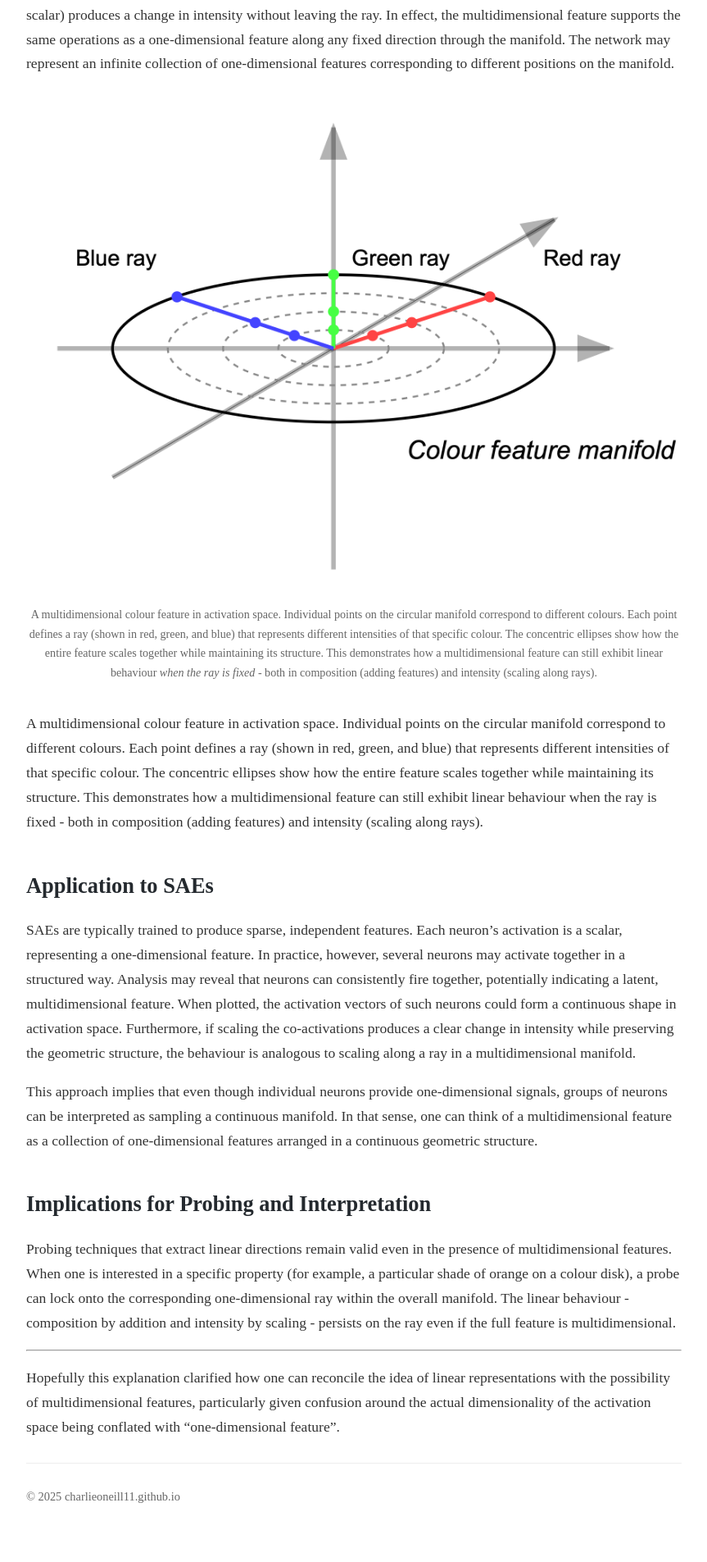
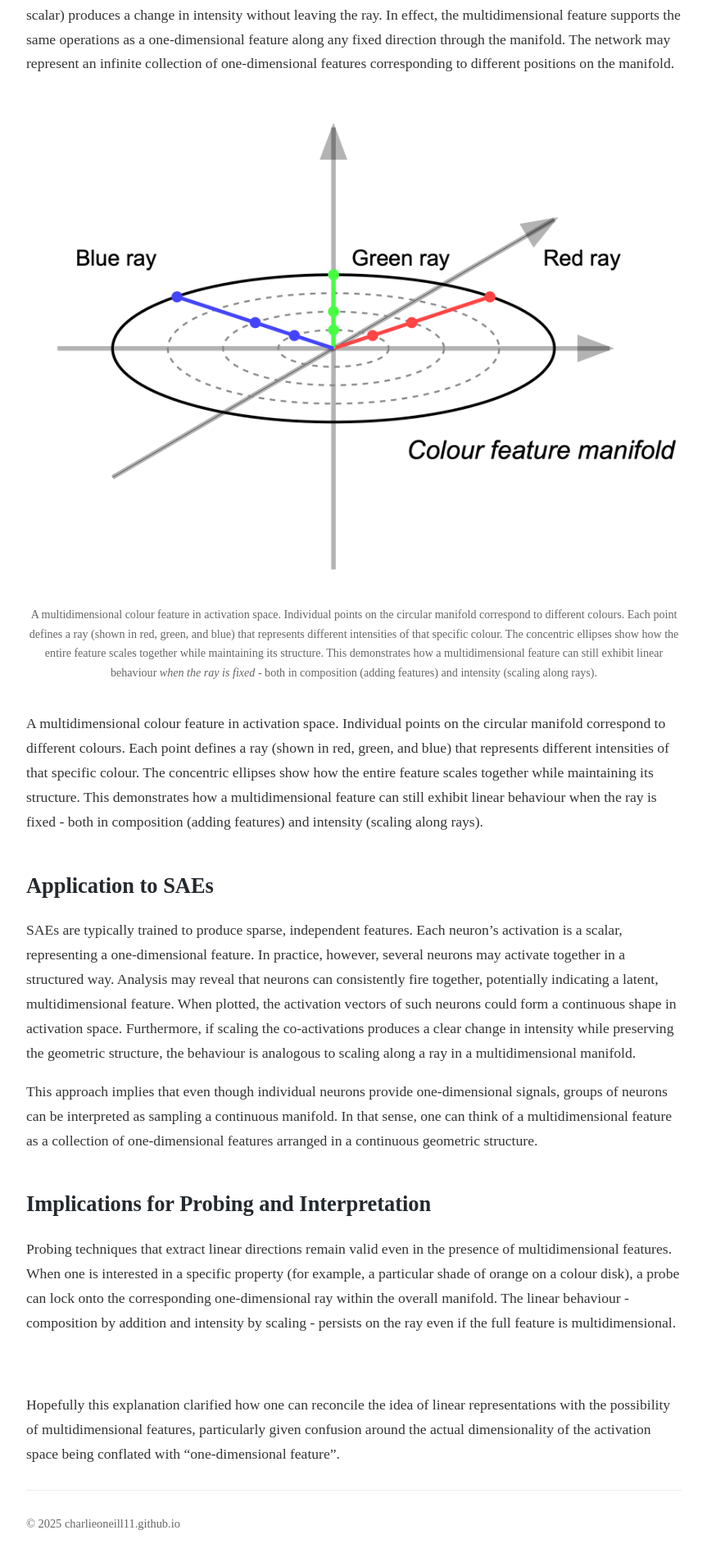
Before and after one commit to charlieoneill11/charlieoneill11.github.io, a Jekyll site: the page built from _posts/2025-02-01-multidimfeat.md, in a window 1280 px wide. Shown: the part 1216-3121 px from the top of the page at 82% size, without its empty margins (208-1071 px from the left). Built offline with Jekyll 4.4.1, drawn with Linux system fonts in a browser that asks for light colours; some web fonts are replaced; before the commit the page ends 3087 px from its top, so only the background shows below that.

Commit message:
space test

```diff
--- a/_posts/2025-02-01-multidimfeat.md
+++ b/_posts/2025-02-01-multidimfeat.md
@@ -46,6 +46,6 @@ This approach implies that even though individual neurons provide one‐dimensio
 
 Probing techniques that extract linear directions remain valid even in the presence of multidimensional features. When one is interested in a specific property (for example, a particular shade of orange on a colour disk), a probe can lock onto the corresponding one‐dimensional ray within the overall manifold. The linear behaviour - composition by addition and intensity by scaling - persists on the ray even if the full feature is multidimensional.
 
----
+<div style="margin: 4em 0;"></div>
 
 Hopefully this explanation clarified how one can reconcile the idea of linear representations with the possibility of multidimensional features, particularly given confusion around the actual dimensionality of the activation space being conflated with "one-dimensional feature".
```
